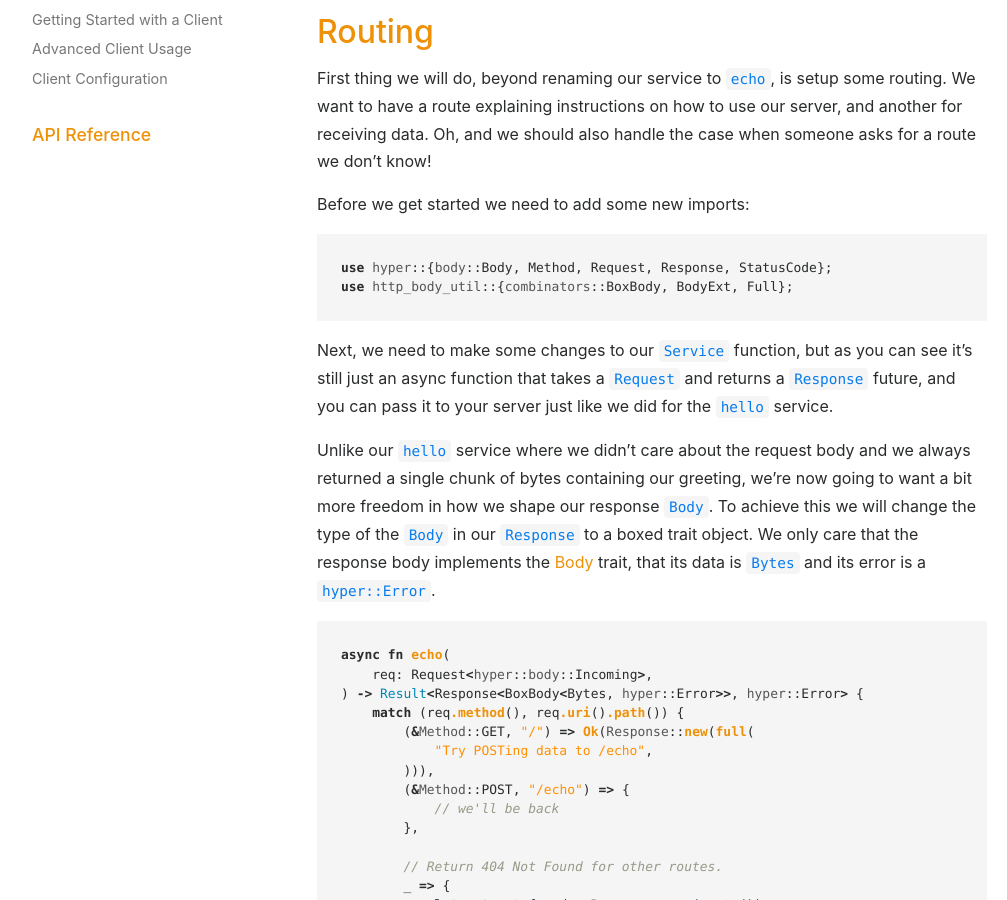
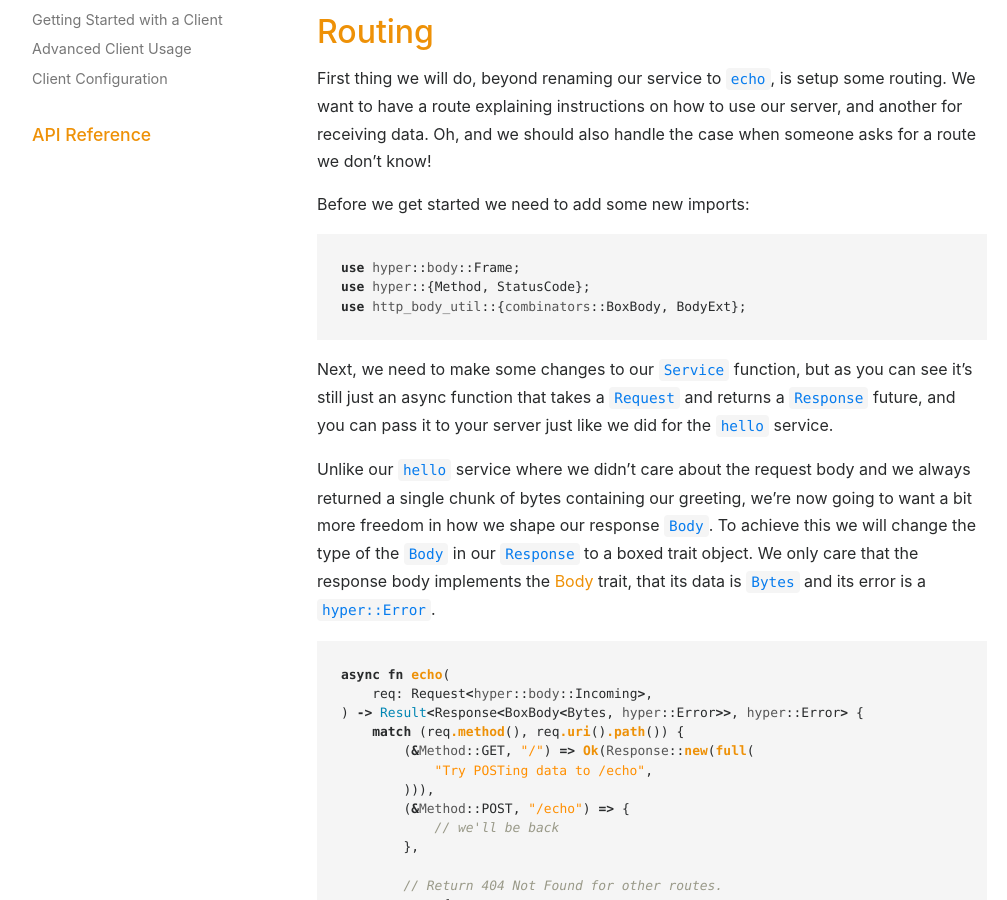
Before and after one commit to hyperium/hyperium.github.io, a Jekyll site: the page built from _guides/server/echo.md, in a window 1280 px wide and 900 px high, scrolled down 469 px. Shown: the whole window, without its empty margins (53-1060 px from the left). Built offline with Jekyll 4.4.1, drawn with Linux system fonts in a browser that asks for light colours; some of the changed lines change nothing that is shown; some of the changed text lies outside the part shown.

Commit message:
docs(server): clean up deps

````diff
--- a/_guides/server/echo.md
+++ b/_guides/server/echo.md
@@ -20,8 +20,9 @@
 Before we get started we need to add some new imports:
 
 ```rust
-use hyper::{body::Body, Method, Request, Response, StatusCode};
-use http_body_util::{combinators::BoxBody, BodyExt, Full};
+use hyper::body::Frame;
+use hyper::{Method, StatusCode};
+use http_body_util::{combinators::BoxBody, BodyExt};
 # fn main() {}
 ```
 
@@ -36,14 +37,9 @@
 We only care that the response body implements the [Body](https://docs.rs/http-body/1.0.0-rc1/http_body/trait.Body.html) trait, that its data is `Bytes` and its error is a `hyper::Error`.
 
 ```rust
-# use std::net::SocketAddr;
-#
 # use bytes::Bytes;
 # use http_body_util::{combinators::BoxBody, BodyExt, Empty, Full};
-# use hyper::server::conn::http1;
-# use hyper::service::service_fn;
-# use hyper::{body::Body, Method, Request, Response, StatusCode};
-# use tokio::net::TcpListener;
+# use hyper::{Method, Request, Response, StatusCode};
 async fn echo(
     req: Request<hyper::body::Incoming>,
 ) -> Result<Response<BoxBody<Bytes, hyper::Error>>, hyper::Error> {
@@ -101,14 +97,9 @@
 and by default, you can easily pass the `Body` of the `Request` into a `Response`.
 
 ```rust
-# use std::net::SocketAddr;
-#
 # use bytes::Bytes;
 # use http_body_util::{combinators::BoxBody, BodyExt, Empty, Full};
-# use hyper::server::conn::http1;
-# use hyper::service::service_fn;
-# use hyper::{body::Body, Method, Request, Response, StatusCode};
-# use tokio::net::TcpListener;
+# use hyper::{Method, Request, Response, StatusCode};
 # async fn echo(
 #    req: Request<hyper::body::Incoming>,
 # ) -> Result<Response<BoxBody<Bytes, hyper::Error>>, hyper::Error> {
@@ -134,14 +125,10 @@
 of our request body to uppercase, and returning the stream in our `Response`:
 
 ```rust
-# use std::net::SocketAddr;
-#
 # use bytes::Bytes;
 # use http_body_util::{combinators::BoxBody, BodyExt, Empty, Full};
-# use hyper::server::conn::http1;
-# use hyper::service::service_fn;
-# use hyper::{body::Body, Method, Request, Response, StatusCode};
-# use tokio::net::TcpListener;
+# use hyper::body::Frame;
+# use hyper::{Method, Request, Response, StatusCode};
 # async fn echo(
 #    req: Request<hyper::body::Incoming>,
 # ) -> Result<Response<BoxBody<Bytes, hyper::Error>>, hyper::Error> {
@@ -188,14 +175,9 @@
 We can easily turn the `Collected` body into bytes by calling its `into_bytes` method.
 
 ```rust
-# use std::net::SocketAddr;
-#
 # use bytes::Bytes;
 # use http_body_util::{combinators::BoxBody, BodyExt, Empty, Full};
-# use hyper::server::conn::http1;
-# use hyper::service::service_fn;
-# use hyper::{body::Body, Method, Request, Response, StatusCode};
-# use tokio::net::TcpListener;
+# use hyper::{Method, Request, Response, StatusCode};
 # async fn echo(
 #    req: Request<hyper::body::Incoming>,
 # ) -> Result<Response<BoxBody<Bytes, hyper::Error>>, hyper::Error> {
@@ -206,7 +188,7 @@
     let whole_body = req.collect().await?.to_bytes();
 
     // Iterate the whole body in reverse order and collect into a new Vec.
-    let reversed = whole_body.iter()
+    let reversed_body = whole_body.iter()
         .rev()
         .cloned()
         .collect::<Vec<u8>>();
````
